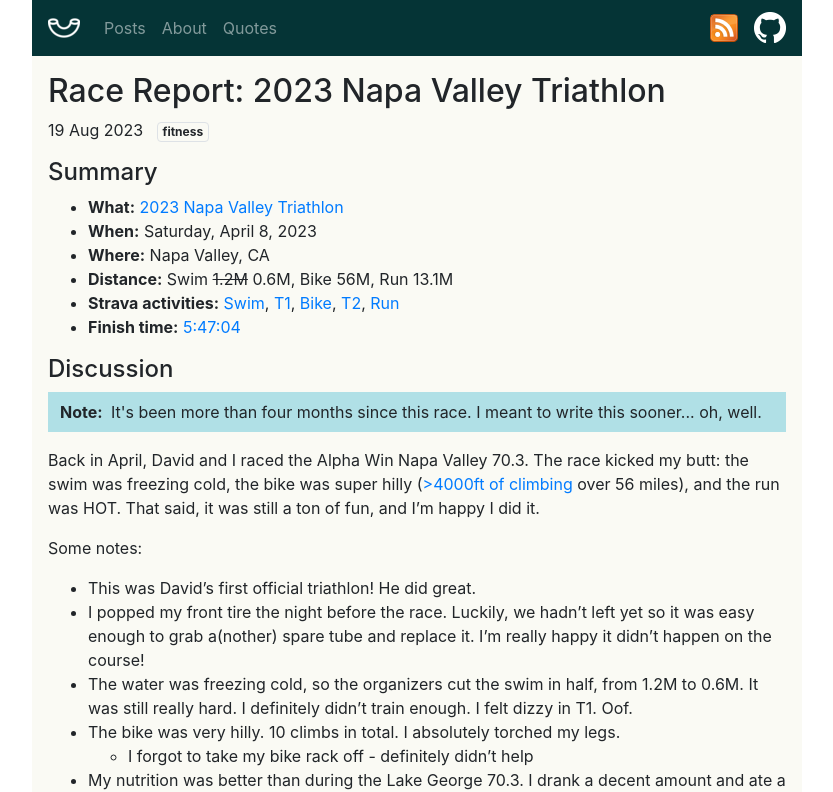
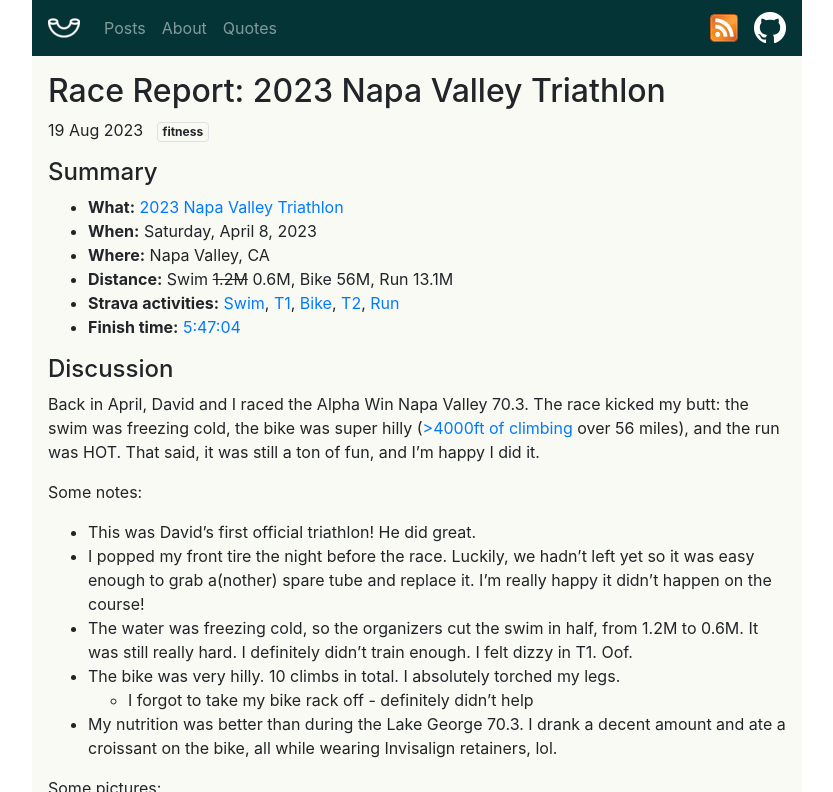
Before and after one commit to mackorone/mackorone.github.io, a Jekyll site: the page built from _posts/2023-08-19-2023-napa-valley-triathlon.md, in a window 1280 px wide and 900 px high, cut to the strip 0-792 px from the top of the window. Shown: the whole strip, without its empty margins (223-1056 px from the left). Built offline with Jekyll 4.4.1, drawn with Linux system fonts in a browser that asks for light colours; nearby versions of some CDN libraries.

Commit message:
Remove note from 2023 napa valley tri

```diff
--- a/_posts/2023-08-19-2023-napa-valley-triathlon.md
+++ b/_posts/2023-08-19-2023-napa-valley-triathlon.md
@@ -18,11 +18,6 @@
 * **Finish time:** [5:47:04](https://my.raceresult.com/236350/results)
 
 #### Discussion
-
-{% include note.html
-  text="It's been more than four months since this race. I meant to write this
-  sooner... oh, well."
-%}
 
 Back in April, David and I raced the Alpha Win Napa Valley 70.3. The race kicked
 my butt: the swim was freezing cold, the bike was super hilly
```
